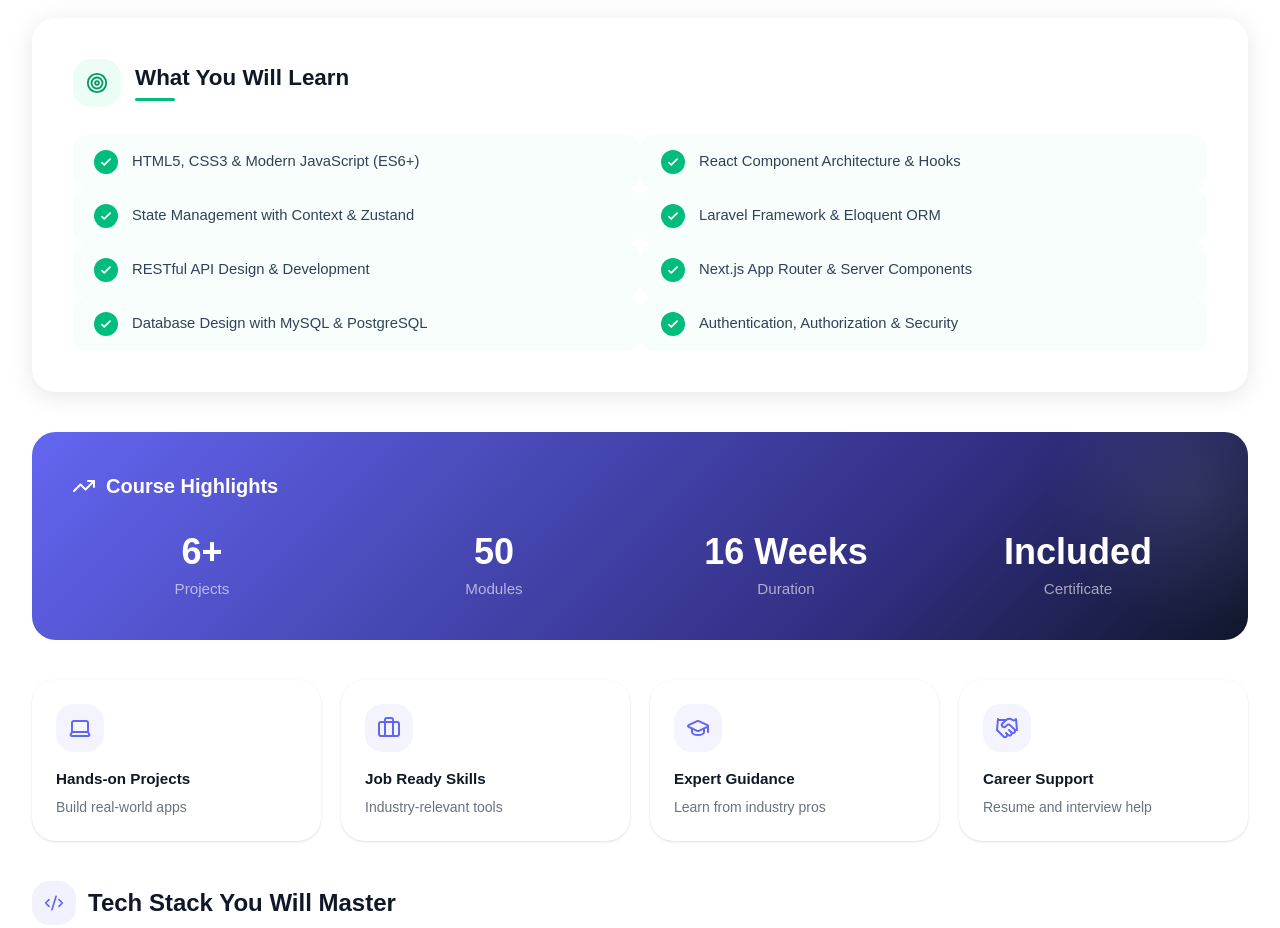
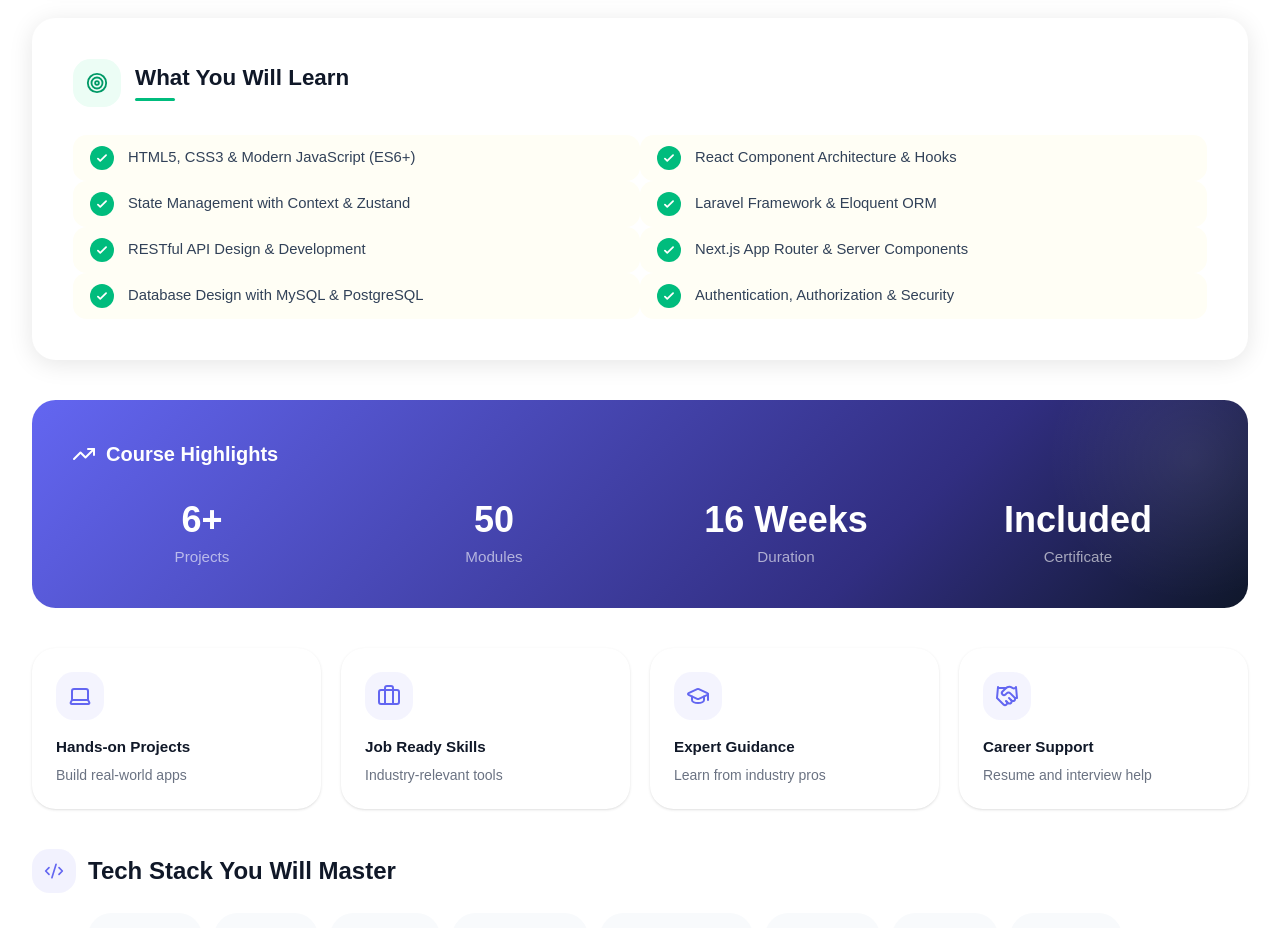
Before and after one commit to singhyogeshwar5608/larawans-new, a Next.js app: page /courses/full-stack-web-development in a window 1280 px wide. Shown: the part 1560-2488 px from the top of the page. Built offline with nearby package versions, Linux system fonts and the light colour scheme.

Commit message:
b3bf3da5-4354-496e-8392-7c6b649a0312

```diff
--- a/src/app/courses/[slug]/CourseDetailClient.tsx
+++ b/src/app/courses/[slug]/CourseDetailClient.tsx
@@ -507,7 +507,7 @@ export default function CourseDetailClient({ course }: { course: CourseItem }) {
                 {/* Learning Outcomes Grid */}
                 <div className="grid grid-cols-1 md:grid-cols-2 gap-0">
                   {course.topics.map((tp: string, i: number) => (
-                    <div key={i} className="flex items-center gap-3.5 bg-emerald-50/40 hover:bg-emerald-50/70 border border-emerald-100/50 hover:border-emerald-200/70 rounded-lg px-5 py-3.5 transition-all duration-200">
+                    <div key={i} className="flex items-center gap-3.5 bg-[#FFFEF5] hover:bg-[#FFF9E0] border border-emerald-200/60 hover:border-emerald-300/70 rounded-lg px-4 py-2.5 transition-all duration-200">
                       <div className="w-6 h-6 rounded-full bg-emerald-500 flex items-center justify-center shrink-0">
                         <svg className="w-3.5 h-3.5 text-white" fill="none" viewBox="0 0 24 24" stroke="currentColor" strokeWidth={3}><path strokeLinecap="round" strokeLinejoin="round" d="M5 13l4 4L19 7" /></svg>
                       </div>
```
